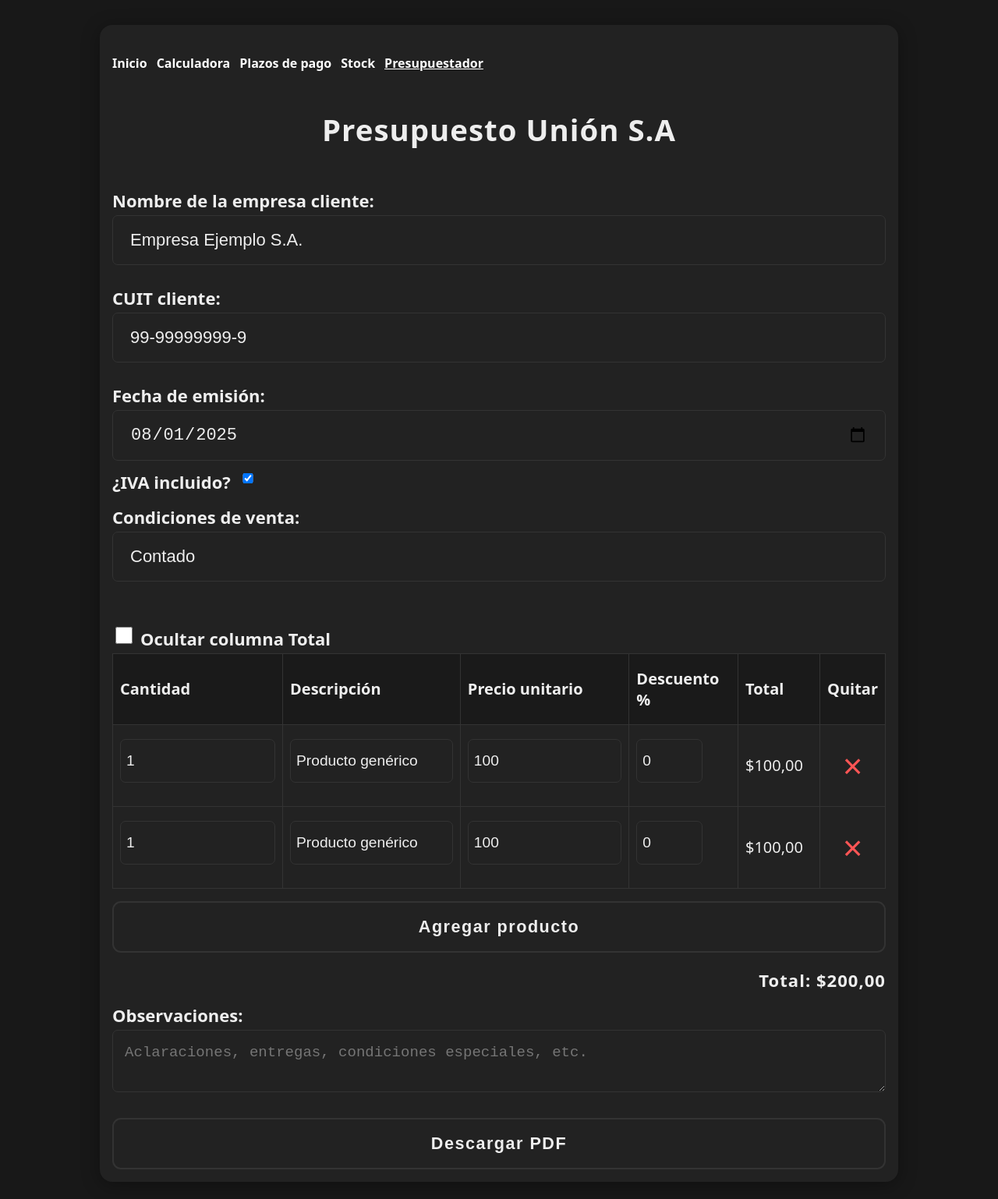
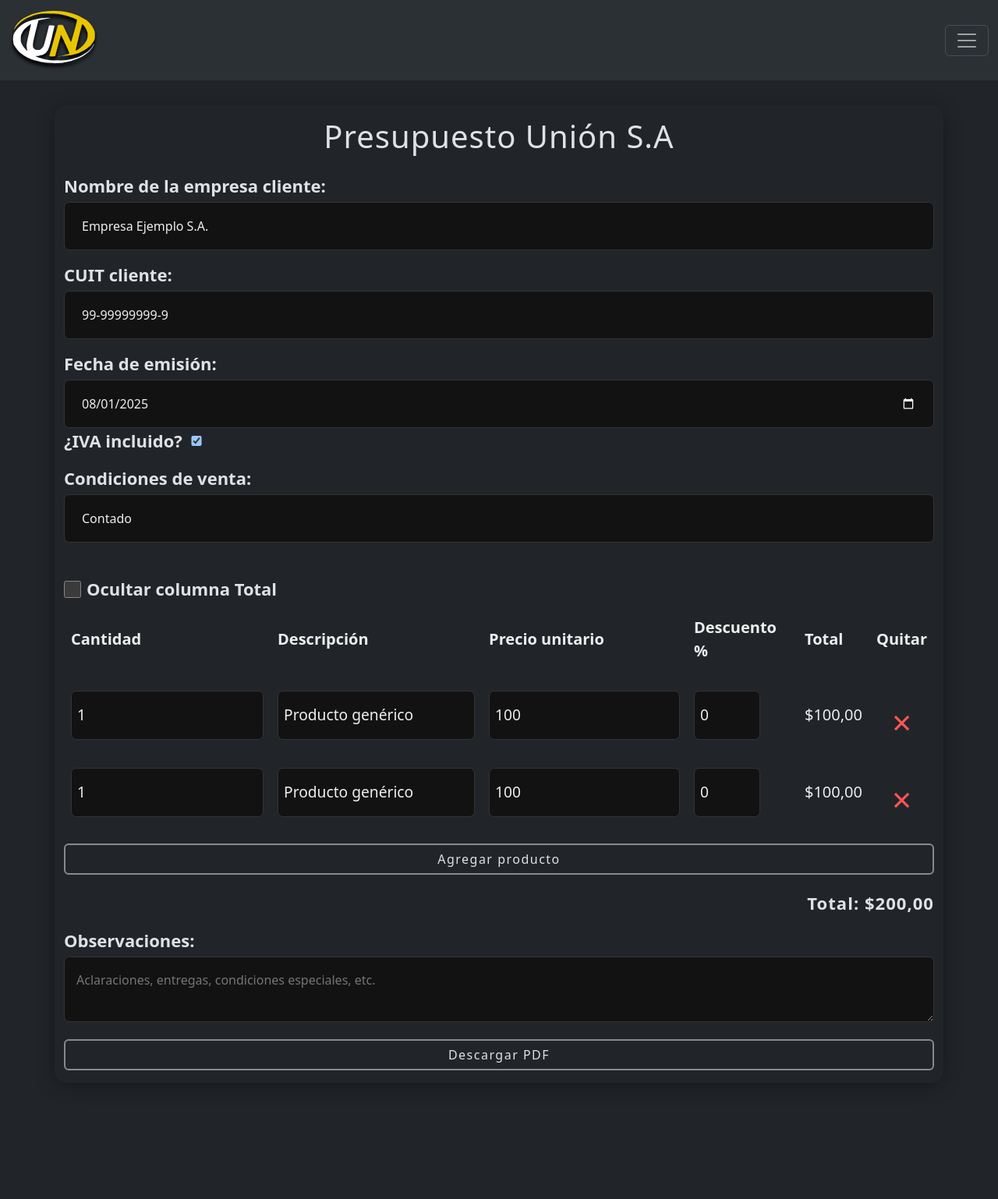
Before and after one commit to agustinlina/presupuestapp, a website: page index.html in a window 1280 px wide. Shown: the whole page at 78% size. After the commit the page ends 1421 px from the top, so only its background shows below. Drawn offline with nearby package versions, Linux system fonts and the light colour scheme.

Commit message:
bootstrap

```diff
--- a/estilos.css
+++ b/estilos.css
@@ -7,8 +7,6 @@
   --table-head: #1a1a1a;
 }
 body {
-  background: var(--bg);
-  color: var(--fg);
   font-family: system-ui, sans-serif;
   margin: 0;
   min-height: 100vh;
@@ -19,19 +17,8 @@
   justify-content: center;
 }
 
-header {
-  display: flex;
-  gap: 12px;
-}
-header a {
-  text-decoration: none;
-  color: white;
-  font-weight: 800;
-}
-
 .container {
   margin: 32px auto;
-  background: var(--card);
   padding: 16px 16px;
   border-radius: 16px;
   box-shadow: 0 4px 24px #0005;
@@ -59,7 +46,6 @@
 input,
 select,
 textarea {
-  background: #222;
   color: var(--fg);
   border: 1.6px solid var(--border);
   border-radius: 7px;
@@ -90,7 +76,6 @@
   width: 100%;
   min-width: 650px;
   border-collapse: collapse;
-  background: var(--bg);
   color: var(--fg);
   font-size: 1.2rem;
 }
@@ -100,11 +85,9 @@
   padding: 18px 9px;
   font-size: 1.25rem;
   text-align: left;
-  background: var(--card);
   min-width: 86px;
 }
 th {
-  background: var(--table-head);
   font-weight: bold;
   text-align: left;
 }
@@ -122,10 +105,10 @@
   font-size: 1.2rem;
 }
 .btn {
-  background: none;
-  border: 2px solid var(--border);
+  background: var(--bg);
+  border: 2px solid rgba(255, 255, 255, 0.462)!important;
   color: var(--fg);
-  padding: 18px 0;
+  padding: 18px;
   border-radius: 11px;
   font-size: 1.35rem;
   width: 100%;
@@ -138,7 +121,7 @@
 }
 .btn:hover,
 .btn:focus {
-  background: #292929;
+  background: #292929!important;
   border-color: var(--accent);
 }
 .del-btn {
@@ -168,7 +151,7 @@
 
   .container {
     display: none;
-    margin: 0 16px;
+    margin: 0;
     background: var(--card);
     padding: 32px 32px;
     border-radius: 16px;
@@ -197,7 +180,7 @@
   input,
   textarea,
   select {
-    font-size: 1.07rem;
+    font-size: 1.07rem!important;
     padding: 13px 6px;
   }
   th,
--- a/index.html
+++ b/index.html
@@ -1,23 +1,55 @@
 <!DOCTYPE html>
-<html lang="es">
+<html lang="es" data-bs-theme="dark">
 
 <head>
   <meta charset="UTF-8">
   <title>Presupuestador Unión S.A</title>
+  <link rel="shortcut icon" href="./logo.svg" type="image/x-icon">
   <link rel="stylesheet" href="estilos.css">
+  <link href="https://cdn.jsdelivr.net/npm/bootstrap@5.3.7/dist/css/bootstrap.min.css" rel="stylesheet"
+    integrity="sha384-LN+7fdVzj6u52u30Kp6M/trliBMCMKTyK833zpbD+pXdCLuTusPj697FH4R/5mcr" crossorigin="anonymous">
 </head>
 
 <body>
+  <header class="w-100">
+    <nav class="navbar bg-body-tertiary position-static w-100">
+      <div class="container-fluid">
+        <a class="navbar-brand" href="#"><img src="./logo.svg" alt=""></a>
+        <button class="navbar-toggler" type="button" data-bs-toggle="offcanvas" data-bs-target="#offcanvasNavbar"
+          aria-controls="offcanvasNavbar" aria-label="Toggle navigation">
+          <span class="navbar-toggler-icon"></span>
+        </button>
+        <div class="offcanvas offcanvas-end" tabindex="-1" id="offcanvasNavbar" aria-labelledby="offcanvasNavbarLabel">
+          <div class="offcanvas-header">
+            <h5 class="offcanvas-title" id="offcanvasNavbarLabel"><img src="./logo.svg" alt=""></h5>
+            <button type="button" class="btn-close" data-bs-dismiss="offcanvas" aria-label="Close"></button>
+          </div>
+          <div class="offcanvas-body">
+            <ul class="navbar-nav justify-content-end flex-grow-1 pe-3">
+              <li class="nav-item">
+                <a class="nav-link" aria-current="page" href="https://launion-tool-kit.vercel.app">Inicio</a>
+              </li>
+              <li class="nav-item">
+                <a class="nav-link" href="https://launion-tool-kit.vercel.app/calculadora.html">Calculadora</a>
+              </li>
+
+              <li class="nav-item">
+                <a class="nav-link" href="https://launion-tool-kit.vercel.app/comercial.html">Condiciones
+                  Comerciales</a>
+              </li>
+              <li class="nav-item">
+                <a class="nav-link" href="https://launion-tool-kit.vercel.app/stock.html">Stock</a>
+              </li>
+              <li class="nav-item">
+                <a class="nav-link active" href="./stock.html">Presupuestador</a>
+              </li>
+            </ul>
+          </div>
+        </div>
+      </div>
+    </nav>
+  </header>
   <div class="container">
-    <br>
-    <header>
-      <a href="https://launion-tool-kit.vercel.app">Inicio</a>
-      <a href="https://launion-tool-kit.vercel.app/calculadora.html">Calculadora</span></a>
-      <a href="https://launion-tool-kit.vercel.app/comercial.html">Plazos de pago</a>
-      <a href="https://launion-tool-kit.vercel.app/stock.html">Stock</a>
-      <a href="./stock.html"><span style="text-decoration:underline;">Presupuestador</span></a>
-    </header>
-    <br>
     <h1>Presupuesto Unión S.A</h1>
     <form id="formPresupuesto" autocomplete="off">
       <label>Nombre de la empresa cliente:</label>
@@ -63,9 +95,12 @@
       <textarea name="observaciones" rows="2"
         placeholder="Aclaraciones, entregas, condiciones especiales, etc."></textarea>
 
-      <button class="btn" type="submit">Descargar PDF</button>
+      <button type="button" class="btn btn-outline-white" type="submit">Descargar PDF</button>
     </form>
   </div>
+  <script src="https://cdn.jsdelivr.net/npm/bootstrap@5.3.7/dist/js/bootstrap.bundle.min.js"
+    integrity="sha384-ndDqU0Gzau9qJ1lfW4pNLlhNTkCfHzAVBReH9diLvGRem5+R9g2FzA8ZGN954O5Q"
+    crossorigin="anonymous"></script>
   <script>
     const tbody = document.querySelector('#tablaProductos tbody');
     const agregarFilaBtn = document.getElementById('agregarFila');
```
Also changed, not shown: logo.svg (added).
